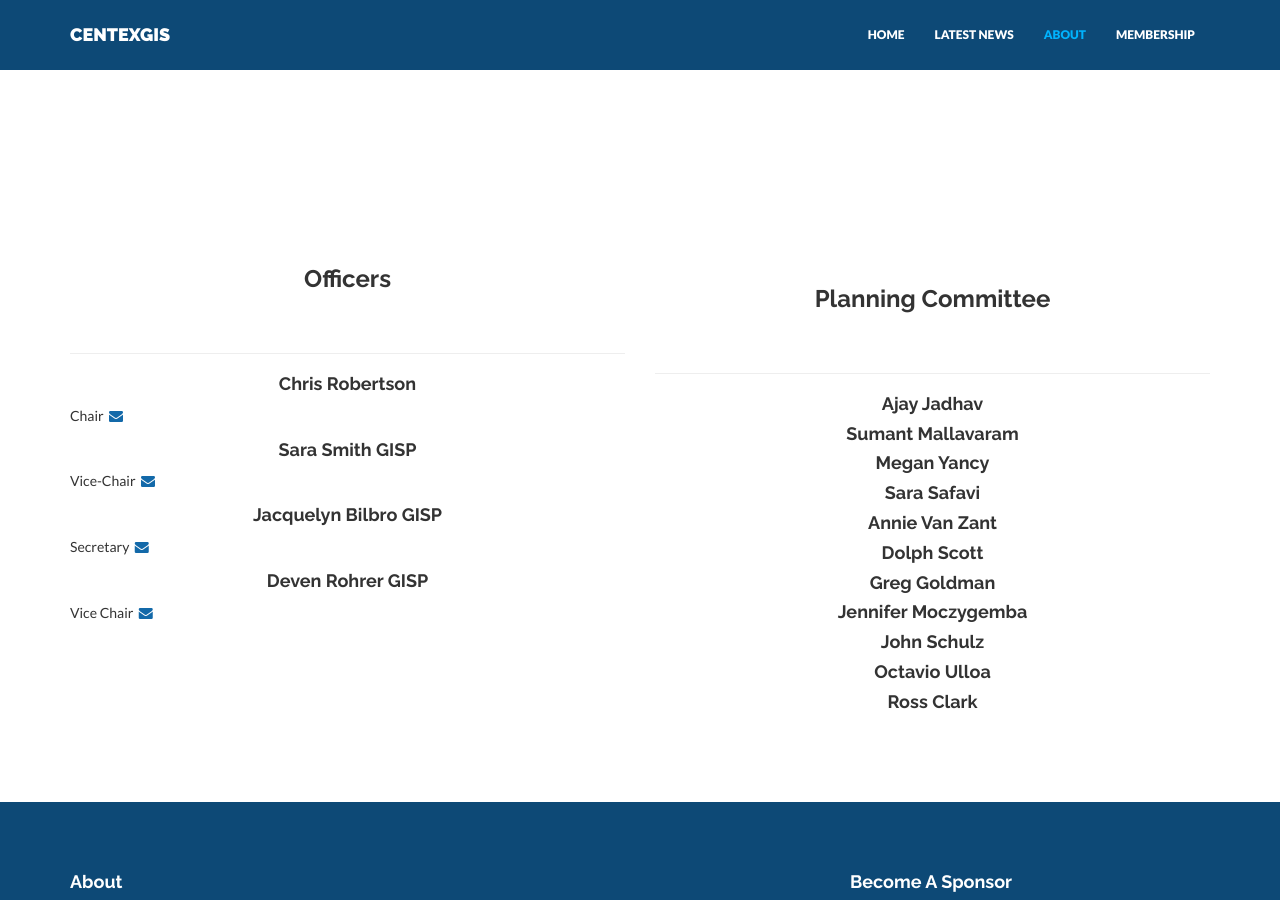
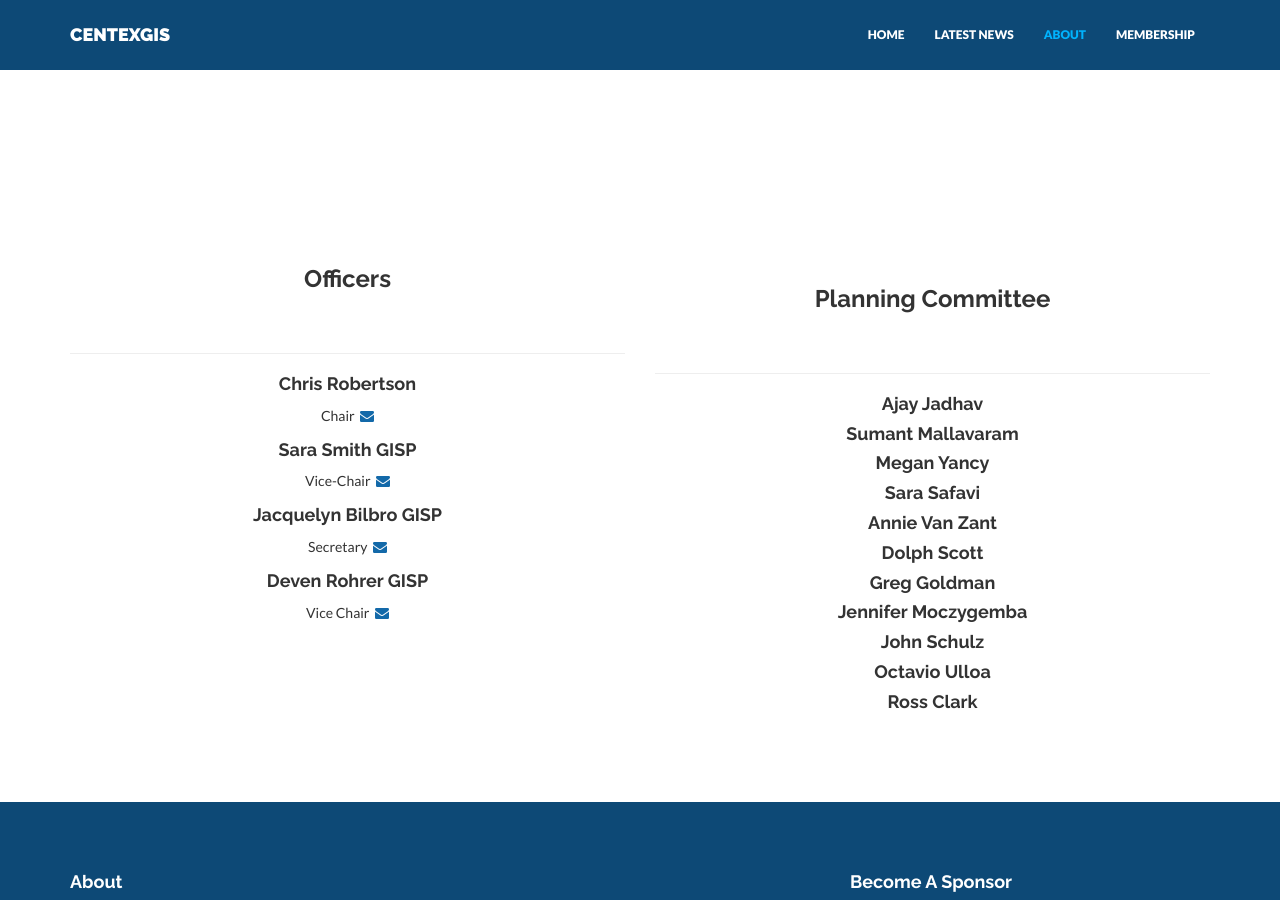
Before and after one commit to centexgis/centexgis.github.io, a Jekyll site: the page built from about.html, in a window 1280 px wide and 900 px high. Built offline with Jekyll 4.4.1, drawn with Linux system fonts in a browser that asks for light colours; nearby versions of some CDN libraries.

Commit message:
text-center

```diff
--- a/_includes/members.html
+++ b/_includes/members.html
@@ -1,15 +1,14 @@
 <div class="container mtb">
-    <div class="row">
+    <div class="row text-center">
 
         <div class="col-md-6">
-        <h3 class="mb text-center">Officers</h3>
+        <h3 class="mb">Officers</h3>
         <hr>
         {% for member in site.members %}
-            <h4 class="text-center">{{ member.name }}</h4>
+            <h4>{{ member.name }}</h4>
                 <p>
-                {{ member.position }}&nbsp;
-                {% for entry in member.social %}
-                    <a href="{{ entry.url }}"> <i class="fa fa-{{ entry.title }}"></i></a>
+                {{ member.position }}&nbsp; {% for entry in member.social %}
+                <a href="{{ entry.url }}"> <i class="fa fa-{{ entry.title }}"></i></a>
                 {% endfor %}
                 </p>
             {% endfor %}
@@ -17,7 +16,7 @@
         <br>
 
         <div class="col-md-6">
-        <h3 class="mb text-center">Planning Committee</h3>
+        <h3 class="mb">Planning Committee</h3>
         <hr>
         {% for committee in site.committees %}
             <h4 class="text-center">{{ committee.name }}</h4>
```
